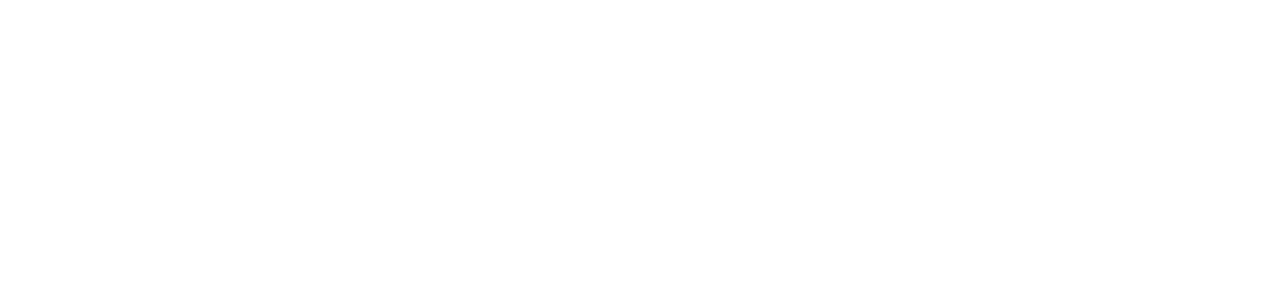
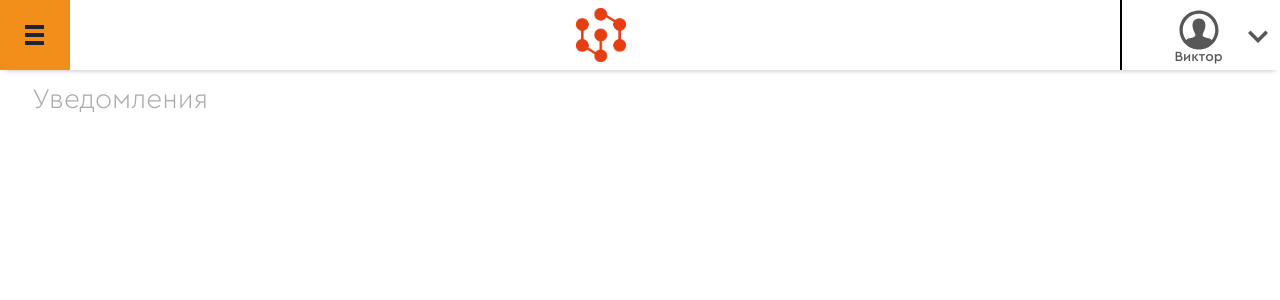
Before and after one commit to ga-wk/saga-asu-ikit, a React (Create React App) app: page /recordbook in a window 1280 px wide. Shown: the top 300 px of the page. Built offline with nearby package versions, Linux system fonts and the light colour scheme.

Commit message:
начал разработку record book

```diff
--- a/src/App.js
+++ b/src/App.js
@@ -5,6 +5,7 @@
 import { HeaderPage } from './pages/HeaderPage'
 import { ProfilePage } from './pages/ProfilePage'
 import { NotificationsPage } from './pages/NotificationsPage'
+import { RecordBookPage } from './pages/RecordBookPage'
 
 export default function App() {
   return (
@@ -16,6 +17,7 @@
           <Route path="/header" exact component={HeaderPage}/>
           <Route path="/profile" exact component={ProfilePage}/>
           <Route path="/notifications" exact component={NotificationsPage}/>
+          <Route path="/recordbook" exact component={RecordBookPage}/>
         </Switch>
       </div>
     </BrowserRouter>
--- /dev/null
+++ b/src/components/RecordBook/index.js
@@ -0,0 +1,18 @@
+import React, { Fragment } from 'react';
+
+import './index.scss'
+import '../../styles/reprise.scss'
+
+import { Header } from '../Header';
+
+export const RecordBook = () => {
+    return (
+        <>
+            <Header />
+            <h1 className="main-title">
+                <a className="main-title__link">Уведомления</a>
+            </h1>
+
+        </>
+    )
+}
--- /dev/null
+++ b/src/pages/RecordBookPage.js
@@ -0,0 +1,11 @@
+import React, { Fragment } from 'react';
+
+import { RecordBook } from '../components/RecordBook';
+
+export const RecordBookPage = () => {
+  return (
+    <Fragment>
+      <RecordBook/>
+    </Fragment>
+  )
+}
```
Also changed, not shown: src/components/Profile/index.js (+2 -6 lines), src/components/RecordBook/index.scss (added).
